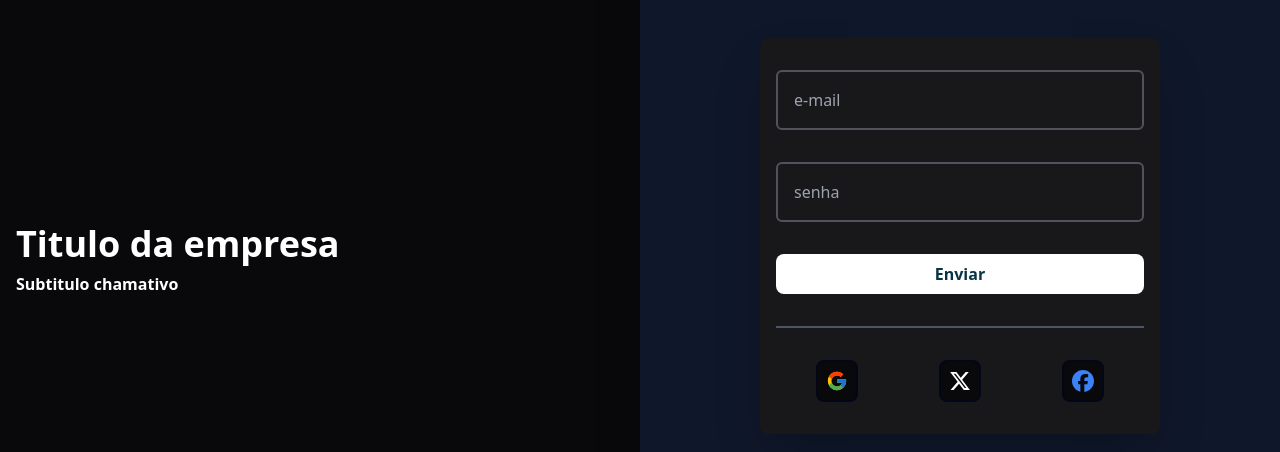
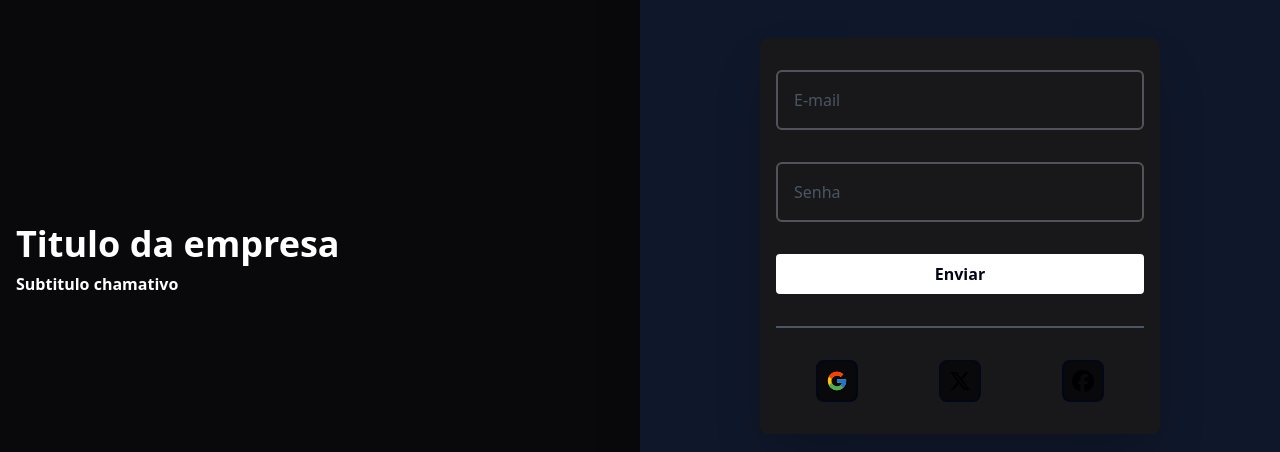
Before and after one commit to RelancioBorgesDev/UserAuth, a Next.js app: page / in a window 1280 px wide. Shown: the part 164-616 px from the top of the page. Built offline with nearby package versions, Linux system fonts and the light colour scheme.

Commit message:
feat: adicionado componente SocialWrapper

```diff
--- a/src/app/page.tsx
+++ b/src/app/page.tsx
@@ -1,6 +1,7 @@
 import Input from "@/components/Input/Input";
 import Logo from "@/components/Logo/Logo";
 import Separator from "@/components/Separator/Separator";
+import SocialWrapper from "@/components/SocialWrapper/SocialWrapper";
 import Image from "next/image";
 import Link from "next/link";
 import { FaFacebook, FaXTwitter } from "react-icons/fa6";
@@ -22,30 +23,16 @@ export default function Home() {
           action=""
           className="w-[400px] bg-zinc-900 rounded-lg flex flex-col px-4 py-8 gap-8 shadow-2xl"
         >
-          <Input placeholder="e-mail" type="email" />
-          <Input placeholder="senha" type="senha" />
-          <button className="w-full bg-white p-2 font-bold text-cyan-950 rounded-lg">
+          <Input placeholder="E-mail" type="email" />
+          <Input placeholder="Senha" type="senha" />
+          <button className="w-full bg-white p-2 font-bold text-slate-950 rounded border-0">
             Enviar
           </button>
           <Separator />
           <div className="flex justify-around w-full">
-            <span className="border-2 border-slate-950 p-2 rounded-lg bg-zinc-950">
-              <Link href={""}>
-                <FcGoogle size={22} />
-              </Link>
-            </span>
-
-            <span className="border-2 border-slate-950 p-2 rounded-lg bg-zinc-950">
-              <Link href={""}>
-                <FaXTwitter size={22} className="text-white" />
-              </Link>
-            </span>
-
-            <span className="border-2 border-slate-950 p-2 rounded-lg bg-zinc-950">
-              <Link href={""}>
-                <FaFacebook size={22} className="text-blue-500" />
-              </Link>
-            </span>
+            <SocialWrapper link="/" icon={FcGoogle} />
+            <SocialWrapper link="/" icon={FaXTwitter} />
+            <SocialWrapper link="/" icon={FaFacebook} />
           </div>
         </form>
       </div>
--- a/src/components/Input/Input.tsx
+++ b/src/components/Input/Input.tsx
@@ -2,12 +2,12 @@ import React, { InputHTMLAttributes } from "react";
 
 interface InputProps extends InputHTMLAttributes<HTMLInputElement> {}
 
-export default function Input({ placeholder, className, ...rest }: InputProps) {
+export default function Input({ placeholder, ...rest }: InputProps) {
   return (
     <input
       placeholder={placeholder}
       {...rest}
-      className={` p-4 rounded-md border-2 border-zinc-600 bg-transparent outline-none text-white ${className}`}
+      className={` p-4 rounded-md border-2 border-zinc-600 bg-transparent outline-none text-white placeholder:text-gray-600`}
     />
   );
 }
--- /dev/null
+++ b/src/components/SocialWrapper/SocialWrapper.tsx
@@ -0,0 +1,18 @@
+import Link from "next/link";
+import React, { ElementType } from "react";
+interface SocialWrapperProps {
+  link: string;
+  icon: ElementType;
+}
+export default function SocialWrapper({
+  link,
+  icon: Icon,
+}: SocialWrapperProps) {
+  return (
+    <span className="border-2 border-slate-950 p-2 rounded-lg bg-zinc-950">
+      <Link href={link}>
+        <Icon size={22}/>
+      </Link>
+    </span>
+  );
+}
```
